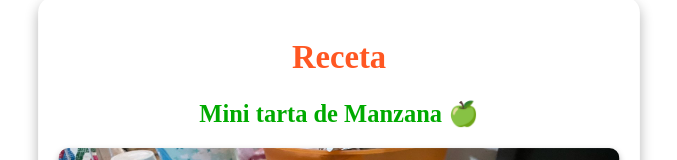
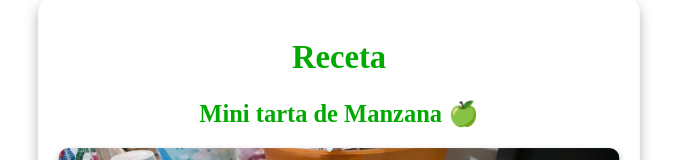
Before and after one commit to Angel1590/1, a plain HTML site: page paginas/receta1.html in a window 1280 px wide. In both pictures the pointer is over the element "Receta". Shown: the top 160 px of the page, without its empty margins (301-978 px from the left). Drawn offline with Linux system fonts and the light colour scheme.

Commit message:
Update receta1.html

```diff
--- a/paginas/receta1.html
+++ b/paginas/receta1.html
@@ -39,7 +39,7 @@
             transition: color 0.3s ease-in-out;
         }
         h1:hover, h2:hover {
-            color: #ff5722;
+            color: #00AA00;
         }
         .ingredientes, .elaboracion, .tiempo {
             margin-top: 20px;
```
